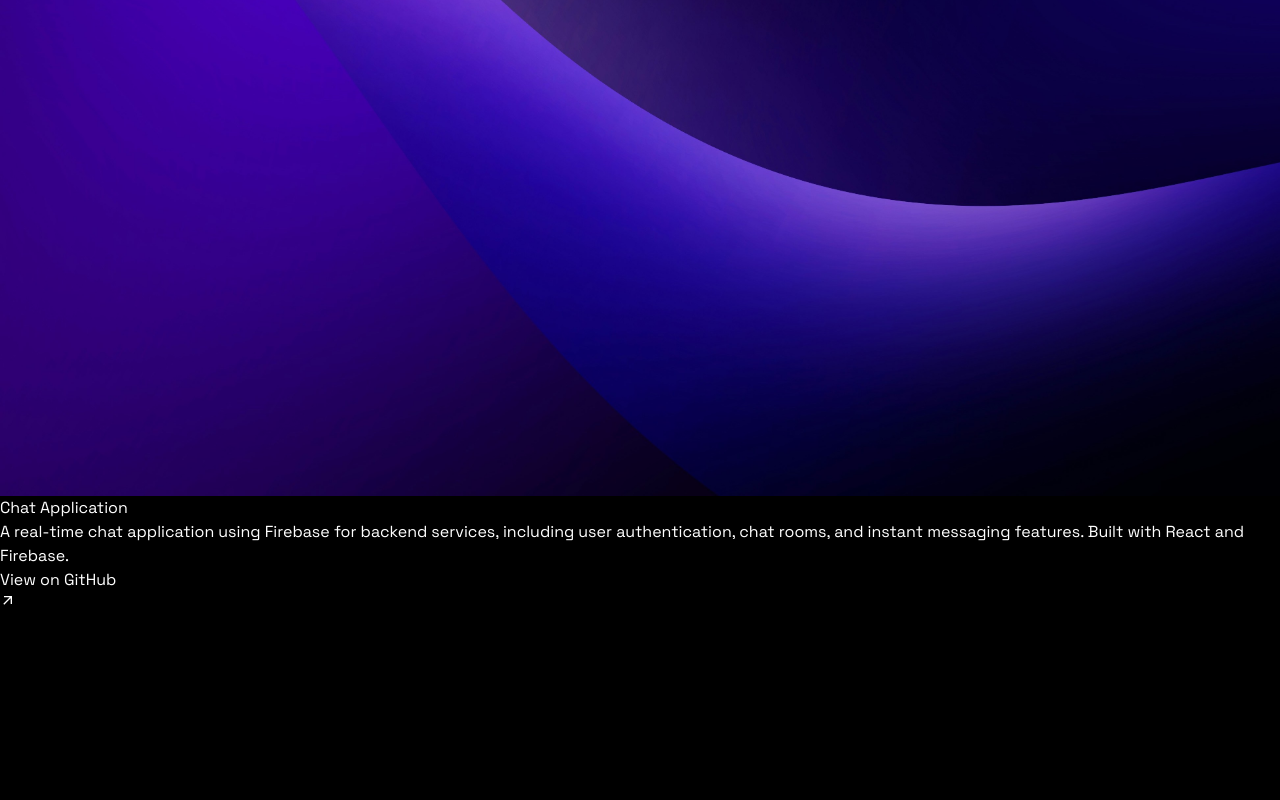
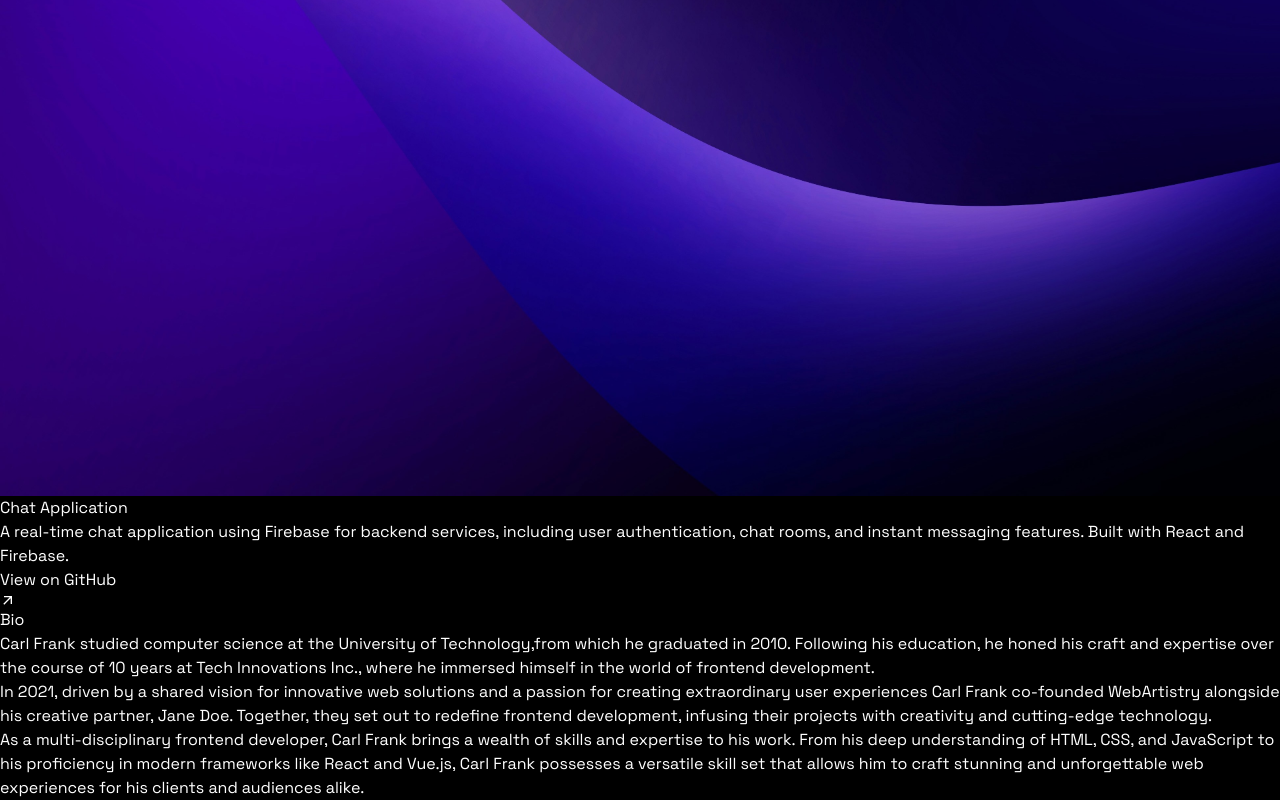
Before and after one commit to mikechess/portfolio-1, a React (Vite) app: page / in a window 1280 px wide. Shown: the part 8276-9076 px from the top of the page. Before the commit the page ends 8884 px from the top, so only its background shows below. Built offline with nearby package versions, Linux system fonts and the light colour scheme.

Commit message:
04.  Bio

```diff
--- a/src/App.jsx
+++ b/src/App.jsx
@@ -1,3 +1,4 @@
+import Bio from "./components/Bio";
 import Hero from "./components/Hero";
 import Navbar from "./components/Navbar";
 import Projects from "./components/Projects";
@@ -10,6 +11,7 @@ function App() {
         <Hero />
         <Navbar />
         <Projects />
+        <Bio />
       </div>
     </div>
   );
--- /dev/null
+++ b/src/components/Bio.jsx
@@ -0,0 +1,18 @@
+import { BIO } from "../constants"
+
+const Bio = () => {
+  return (
+    <section className="flex max-w-4xl flex-col gap-12 pt-20" id="bio">
+        <h2 className="text-center text-3xl lg:text-4xl">Bio</h2>
+        <div>
+            {BIO.map((bio, index) => (
+                <p key={index} className="mb-4 text-lg lg:text-xl">
+                    {bio}
+                </p>
+            ))}
+        </div>
+    </section>
+  )
+}
+
+export default Bio
```
